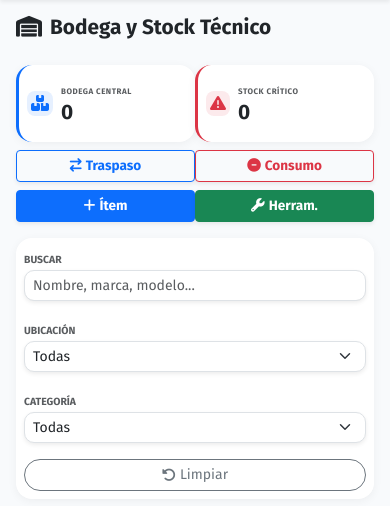
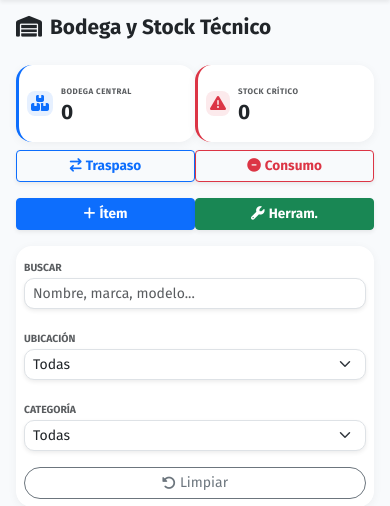
Before and after one commit to KevinAntoniooo/proespia.app, a Flask app: page /inventario/bodega/1 in a window 390 px wide. Shown: the part 58-564 px from the top of the page. Run offline with Flask 3, Linux system fonts and the light colour scheme; a user stored in the database is signed in; data comes from the database, SQL or seed files in the repository; data that the repository does not hold is empty; some libraries are stand-ins or nearby versions.

Commit message:
Increase mobile button gap to g-3 with px-2 padding

```diff
--- a/templates/inventario_bodega.html
+++ b/templates/inventario_bodega.html
@@ -55,7 +55,7 @@
     </div>
 </div>
 
-<div class="row g-2 mb-3 d-sm-none">
+<div class="row g-3 mb-3 d-sm-none px-2">
     <div class="col-6">
         <button class="btn btn-outline-primary shadow-sm btn-sm w-100 fw-bold" style="font-size:0.85rem;" data-bs-toggle="modal" data-bs-target="#modalTraspaso">
             <i class="fa-solid fa-arrow-right-arrow-left me-1"></i>Traspaso
```
